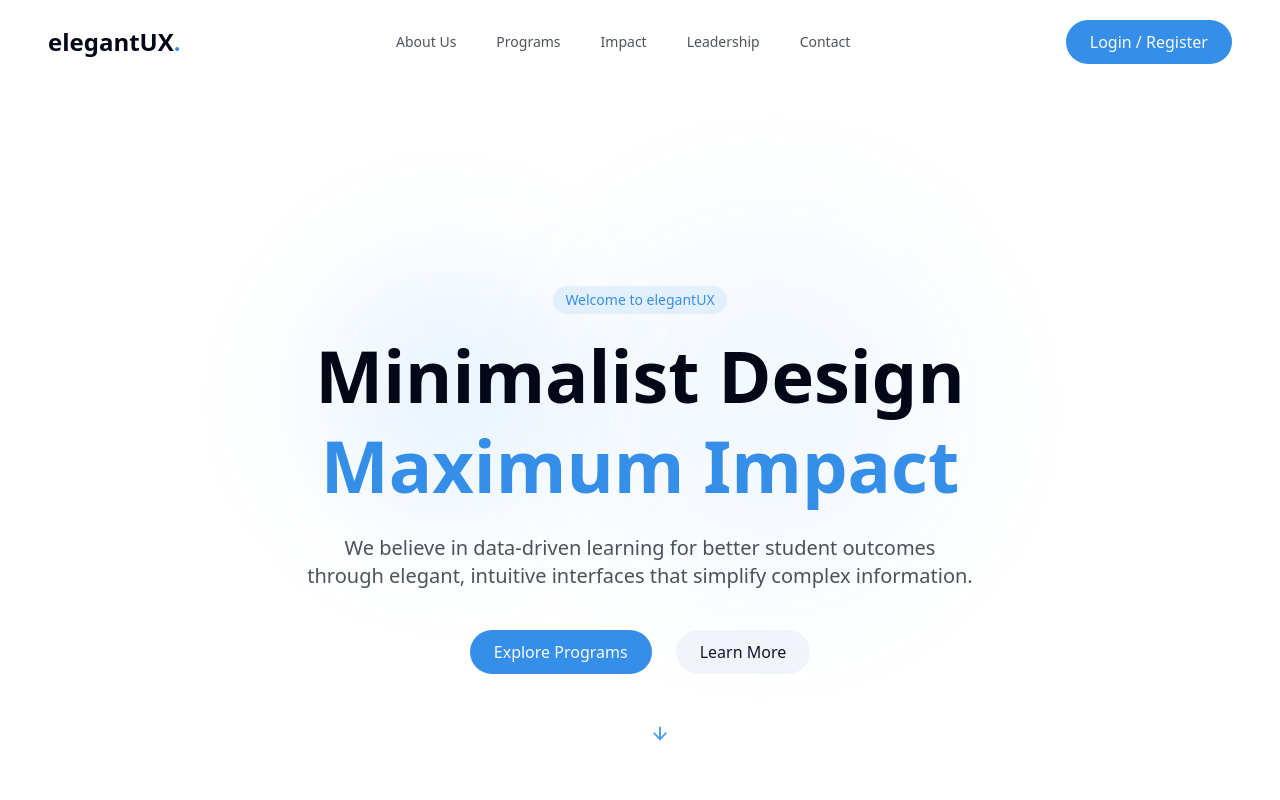
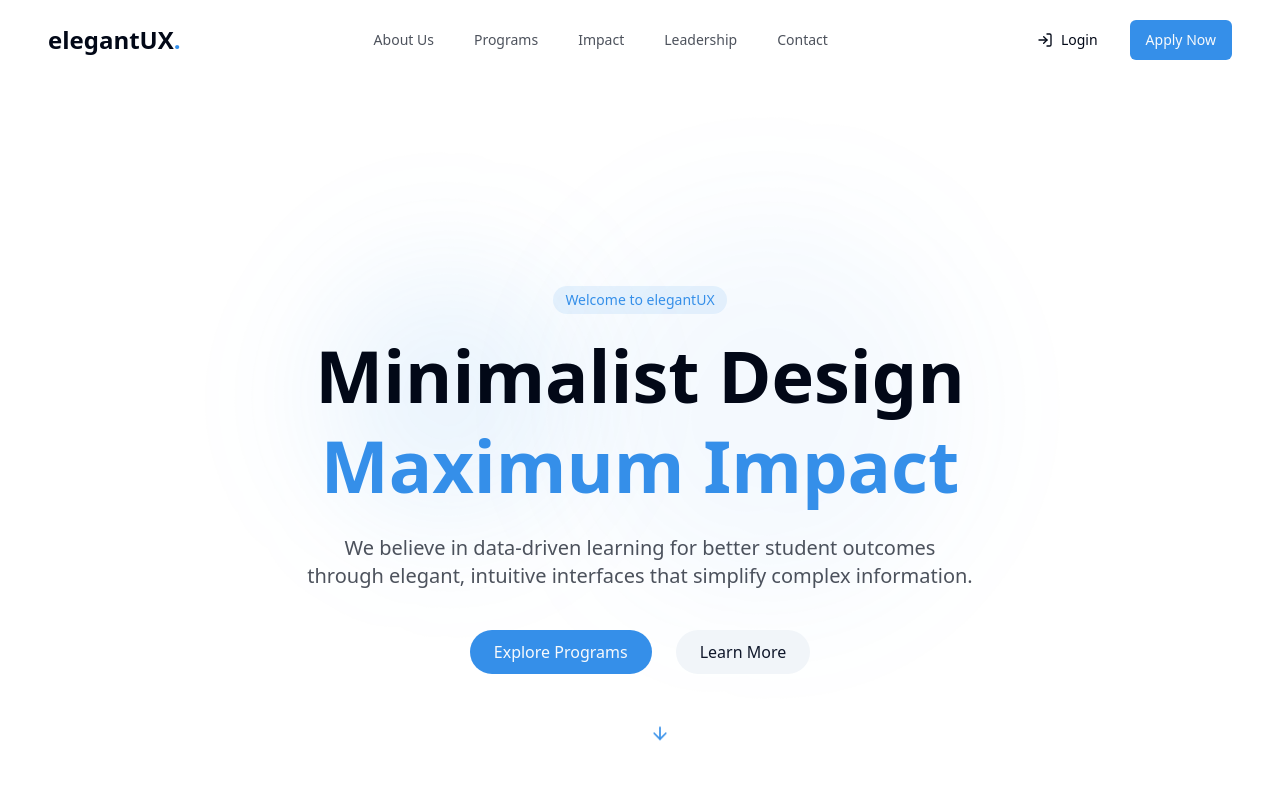
Before and after one commit to soumitha3/team6, a React (Vite) app: page / in a window 1280 px wide. Shown: the top 800 px of the page. Built offline with nearby package versions, Linux system fonts and the light colour scheme.

Commit message:
Refactor Navbar auth buttons
Separated login and register buttons in the Navbar, and replaced the register button with an "Apply Now" button.

```diff
--- a/src/components/Navbar.tsx
+++ b/src/components/Navbar.tsx
@@ -1,8 +1,9 @@
 
 import React, { useState, useEffect } from 'react';
-import { Menu, X } from 'lucide-react';
+import { Menu, X, LogIn } from 'lucide-react';
 import { cn } from '@/lib/utils';
 import AuthModal from './ui/AuthModal';
+import { Button } from './ui/button';
 
 interface NavbarProps {
   transparent?: boolean;
@@ -12,6 +13,7 @@ const Navbar: React.FC<NavbarProps> = ({ transparent = true }) => {
   const [isScrolled, setIsScrolled] = useState(false);
   const [mobileMenuOpen, setMobileMenuOpen] = useState(false);
   const [authModalOpen, setAuthModalOpen] = useState(false);
+  const [activeTab, setActiveTab] = useState('login');
 
   useEffect(() => {
     const handleScroll = () => {
@@ -24,6 +26,16 @@ const Navbar: React.FC<NavbarProps> = ({ transparent = true }) => {
 
   const toggleMobileMenu = () => {
     setMobileMenuOpen(!mobileMenuOpen);
+  };
+
+  const openLoginModal = () => {
+    setActiveTab('login');
+    setAuthModalOpen(true);
+  };
+
+  const openRegisterModal = () => {
+    setActiveTab('register');
+    setAuthModalOpen(true);
   };
 
   const navLinks = [
@@ -58,13 +70,22 @@ const Navbar: React.FC<NavbarProps> = ({ transparent = true }) => {
             ))}
           </nav>
 
-          <div className="hidden md:flex items-center">
-            <button
-              onClick={() => setAuthModalOpen(true)}
+          <div className="hidden md:flex items-center space-x-4">
+            <Button
+              variant="ghost"
+              className="flex items-center gap-2"
+              onClick={openLoginModal}
+            >
+              <LogIn size={18} />
+              Login
+            </Button>
+
+            <Button
+              onClick={openRegisterModal}
               className="primary-btn"
             >
-              Login / Register
-            </button>
+              Apply Now
+            </Button>
           </div>
 
           {/* Mobile Navigation Toggle */}
@@ -91,20 +112,38 @@ const Navbar: React.FC<NavbarProps> = ({ transparent = true }) => {
                 {link.name}
               </a>
             ))}
-            <button
-              onClick={() => {
-                setAuthModalOpen(true);
-                setMobileMenuOpen(false);
-              }}
-              className="primary-btn mt-2 w-full"
-            >
-              Login / Register
-            </button>
+            <div className="flex flex-col space-y-3 mt-2">
+              <Button
+                variant="ghost"
+                className="flex items-center justify-center gap-2 w-full"
+                onClick={() => {
+                  openLoginModal();
+                  setMobileMenuOpen(false);
+                }}
+              >
+                <LogIn size={18} />
+                Login
+              </Button>
+
+              <Button
+                onClick={() => {
+                  openRegisterModal();
+                  setMobileMenuOpen(false);
+                }}
+                className="primary-btn w-full"
+              >
+                Apply Now
+              </Button>
+            </div>
           </nav>
         </div>
       </header>
 
-      <AuthModal isOpen={authModalOpen} onClose={() => setAuthModalOpen(false)} />
+      <AuthModal
+        isOpen={authModalOpen}
+        onClose={() => setAuthModalOpen(false)}
+        defaultTab={activeTab}
+      />
     </>
   );
 };
--- a/src/components/ui/AuthModal.tsx
+++ b/src/components/ui/AuthModal.tsx
@@ -1,5 +1,4 @@
-
-import React, { useState } from 'react';
+import React, { useState, useEffect } from 'react';
 import { X, Mail, Lock, User, Github, Linkedin } from 'lucide-react';
 import { Dialog, DialogContent, DialogTitle, DialogDescription, DialogHeader } from '@/components/ui/dialog';
 import { Tabs, TabsContent, TabsList, TabsTrigger } from '@/components/ui/tabs';
@@ -11,10 +10,22 @@ import { cn } from '@/lib/utils';
 interface AuthModalProps {
   isOpen: boolean;
   onClose: () => void;
+  defaultTab?: 'login' | 'register';
 }
 
-const AuthModal: React.FC<AuthModalProps> = ({ isOpen, onClose }) => {
-  const [activeTab, setActiveTab] = useState('login');
+const AuthModal: React.FC<AuthModalProps> = ({
+  isOpen,
+  onClose,
+  defaultTab = 'login'
+}) => {
+  const [activeTab, setActiveTab] = useState(defaultTab);
+
+  // Update activeTab when defaultTab prop changes
+  useEffect(() => {
+    if (defaultTab) {
+      setActiveTab(defaultTab);
+    }
+  }, [defaultTab]);
 
   return (
     <Dialog open={isOpen} onOpenChange={onClose}>
```
